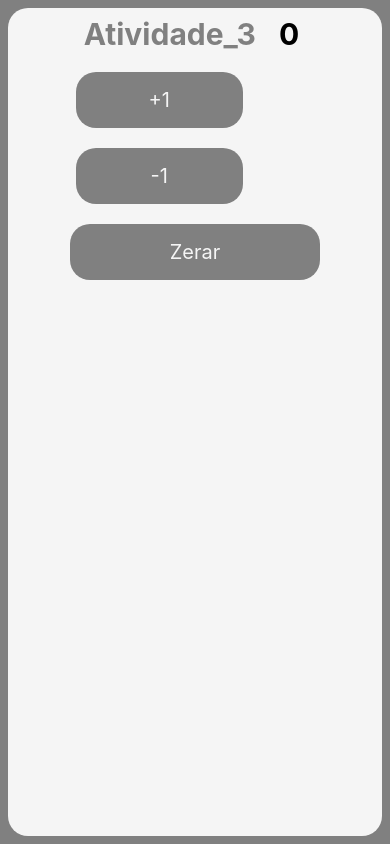
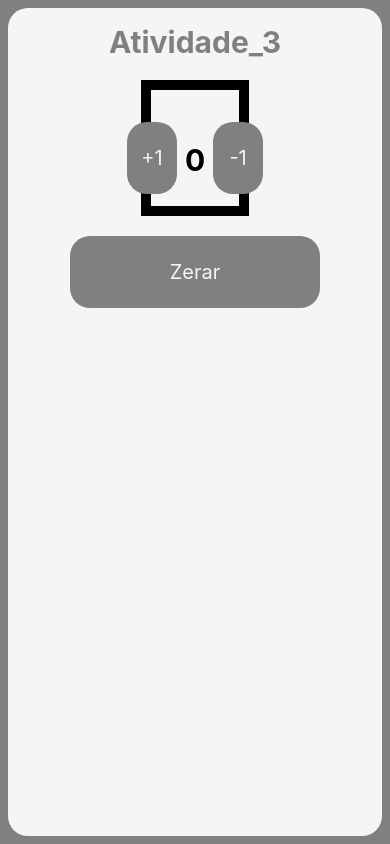
Before and after one commit to cleitongrodrigues/react_native, a React Native app: screen / in a window 390 px wide. Built offline with nearby package versions, Linux system fonts and the light colour scheme.

Commit message:
Aula 13-03-2024

```diff
--- a/src/Atividade_03/index.js
+++ b/src/Atividade_03/index.js
@@ -19,23 +19,24 @@ export default function Atividade_3(){
     }
     return(
         <View style={styles.container}>
-           <View style={styles.View}>
+
 
             <Text style={styles.titulo}>Atividade_3</Text>
 
 
-
-            <Text style={styles.valor}> {numero} </Text>
+            <View style={styles.View}>
             <TouchableOpacity
 
             style={styles.botao}
             onPress={() => incremento()}
             >
 
-                <Text style={styles.txtbotao1}>+1</Text>
+                <Text style={styles.txtbotao}>+1</Text>
 
 
             </TouchableOpacity>
+            <Text style={styles.valor}> {numero} </Text>
+
 
             <TouchableOpacity
             style={styles.botao}
--- a/src/Atividade_03/styles.js
+++ b/src/Atividade_03/styles.js
@@ -10,8 +10,13 @@ const styles = StyleSheet.create({
         borderRadius:20,
     },
     View:{
-        display:'inline-block',
-        flexWrap:'wrap',
+        padding:8,
+        flexDirection:'row',
+        width:'30%',
+        justifyContent:'center',
+        alignItems:'center',
+        // borderRadius:30,
+        borderWidth:10,
 
     },
 
@@ -41,14 +46,11 @@ const styles = StyleSheet.create({
         marginTop:20,
 
     },
-    txtbotao1:{
-        color:'#f5f5f5',
-        fontSize:20,
-        margin:0,
-    },
     txtbotao:{
         color:'#f5f5f5',
         fontSize:20,
+        padding:8
+
     },
 })
 export default styles;
```
